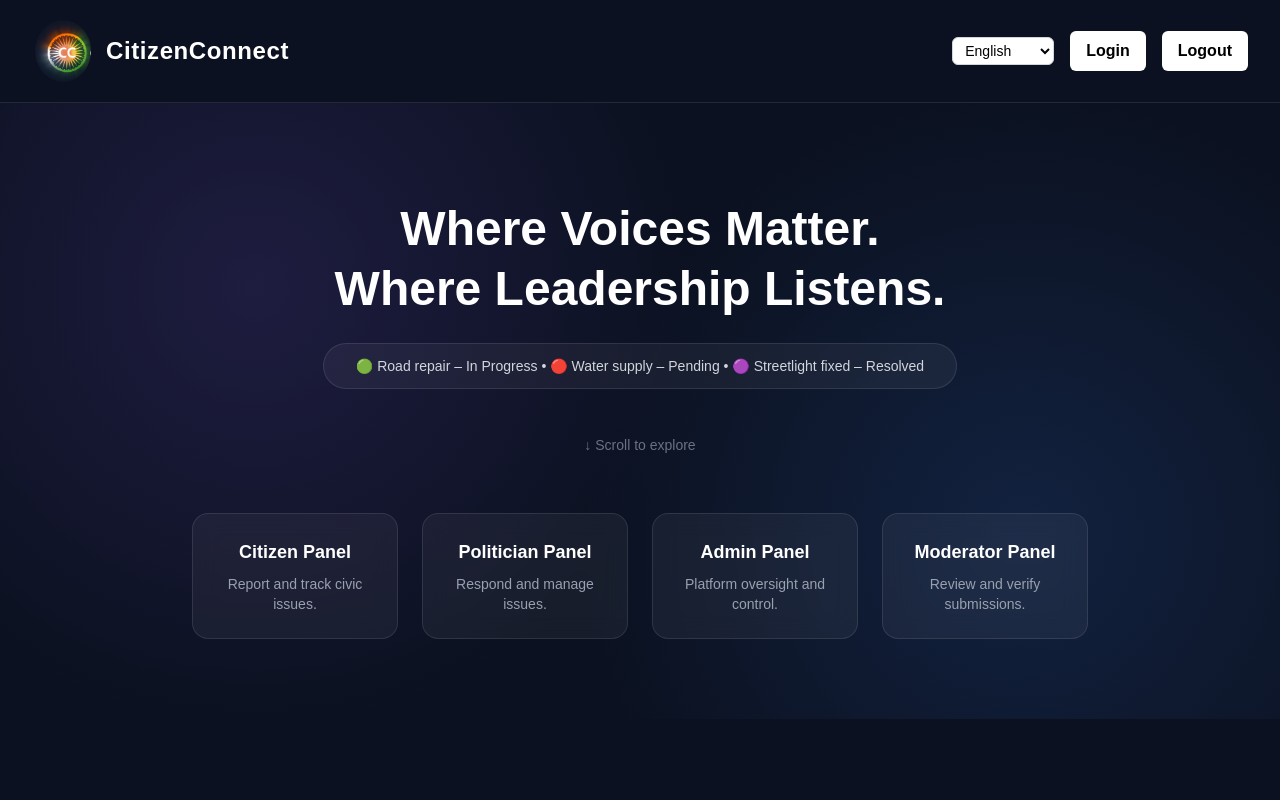
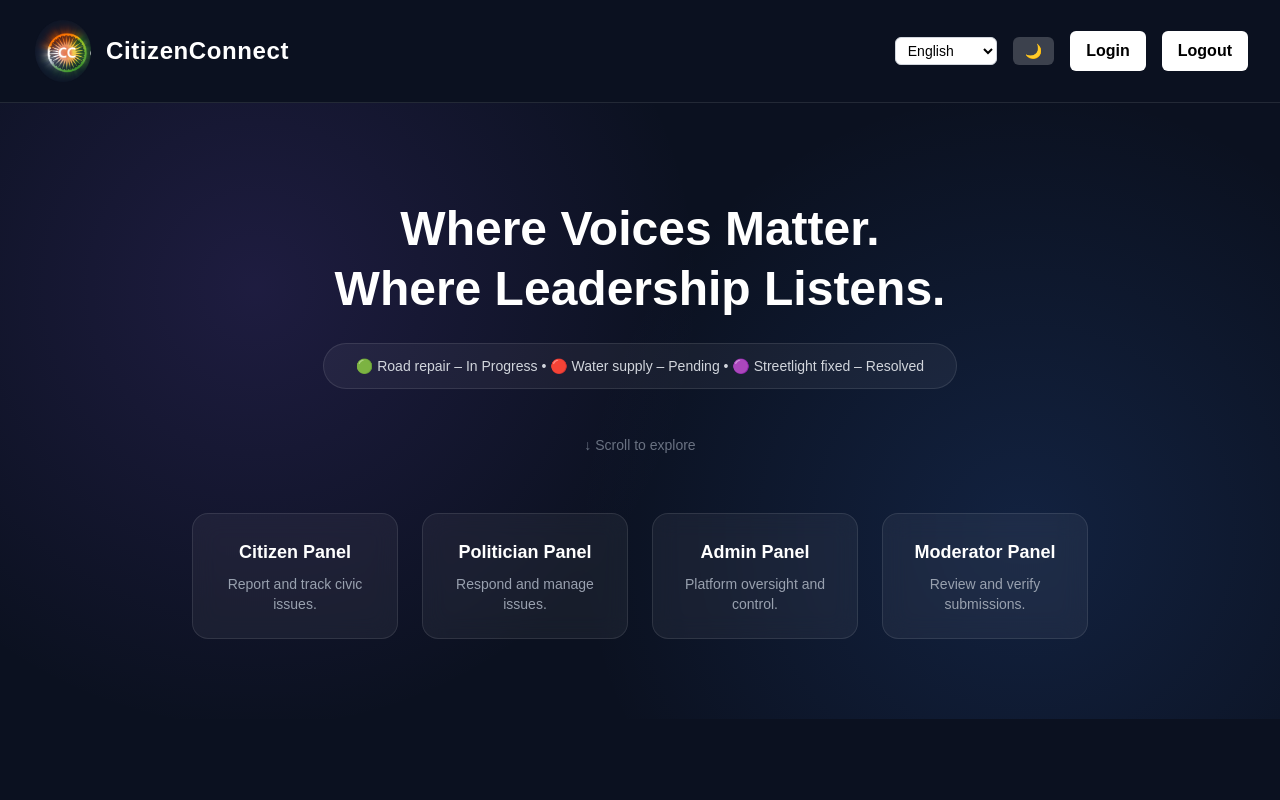
Before and after one commit to Nitisha3340/CitizenConnect, a Next.js app: page / in a window 1280 px wide. Shown: the top 800 px of the page. Built offline with nearby package versions, Linux system fonts and the light colour scheme.

Commit message:
feat: add global navbar with language switcher and theme toggle

```diff
--- a/app/layout.tsx
+++ b/app/layout.tsx
@@ -3,6 +3,7 @@ import "./globals.css";
 import { IssueProvider } from "@/context/IssueContext";
 import { AuthProvider } from "@/context/AuthContext";
 import { Providers } from "./providers";
+import Navbar from "@/components/Navbar";
 export const metadata = {
   title: "CitizenConnect",
   description: "Civic Issue Reporting Platform",
@@ -17,6 +18,7 @@ export default function RootLayout({
     <html lang="en">
       <body>
         <Providers>
+          <Navbar />
           {children}
         </Providers>
       </body>
--- a/app/login/page.tsx
+++ b/app/login/page.tsx
@@ -44,9 +44,9 @@ export default function LoginPage() {
   };
 
   return (
-  <div className="flex items-center justify-center min-h-screen bg-gradient-to-br from-indigo-900 via-purple-900 to-black">
-    <div className="bg-white p-8 rounded-xl shadow-2xl w-96">
-      <h2 className="text-2xl font-bold mb-6 text-center text-gray-800">
+  <div className="flex items-center justify-center min-h-screen bg-gradient-to-br from-indigo-100 via-purple-100 to-white dark:from-indigo-900 dark:via-purple-900 dark:to-black">
+    <div className="bg-white dark:bg-gray-800 p-8 rounded-xl shadow-2xl w-96">
+      <h2 className="text-2xl font-bold mb-6 text-center text-gray-800 dark:text-white">
         CitizenConnect Login
       </h2>
 
@@ -67,7 +67,7 @@ export default function LoginPage() {
       <input
         type="email"
         placeholder="Email (@gmail.com)"
-        className="w-full border border-gray-300 p-2 mb-3 rounded text-black"
+        className="w-full border border-gray-300 p-2 mb-3 rounded text-black dark:text-white dark:bg-gray-700"
         value={email}
         onChange={(e) => setEmail(e.target.value)}
       />
@@ -75,13 +75,13 @@ export default function LoginPage() {
       <input
         type="password"
         placeholder="Password (min 6 characters)"
-        className="w-full border border-gray-300 p-2 mb-3 rounded text-black"
+        className="w-full border border-gray-300 p-2 mb-3 rounded text-black dark:text-white dark:bg-gray-700"
         value={password}
         onChange={(e) => setPassword(e.target.value)}
       />
 
       <select
-        className="w-full border border-gray-300 p-2 mb-4 rounded text-black"
+        className="w-full border border-gray-300 p-2 mb-4 rounded text-black dark:text-white dark:bg-gray-700"
         value={role}
         onChange={(e) =>
           setRole(e.target.value as Role)
--- a/app/page.tsx
+++ b/app/page.tsx
@@ -7,7 +7,6 @@ import { motion } from "framer-motion";
 import CountUp from "react-countup";
 import Image from "next/image";
 import { useLanguage } from "@/context/LanguageContext";
-import LanguageSwitcher from "@/components/LanguageSwitcher";
 
 export default function HomePage() {
   const { logout } = useAuth();
@@ -15,45 +14,8 @@ export default function HomePage() {
   const { t } = useLanguage();
 
   return (
-    <main className="min-h-screen bg-[#0b1120] text-white overflow-x-hidden">
+    <main className="min-h-screen bg-[#0b1120] dark:bg-white text-white dark:text-black overflow-x-hidden">
 
-      {/* ================= NAVBAR ================= */}
-      <div className="sticky top-0 z-50 bg-[#0b1120] border-b border-white/10">
-  <div className="max-w-7xl mx-auto flex justify-between items-center px-8 py-5">
-          <div
-  className="flex items-center gap-3 cursor-pointer"
-  onClick={() => router.push("/")}
->
-  <Image
-    src="/logo.png"
-    alt="CitizenConnect Logo"
-    width={62}
-    height={62}
-    className="object-contain drop-shadow-lg-[0_0_12px_rgba(255,255,255,0.5)] w-[62px] h-[62px]"
-  />
-  <span className="text-2xl font-bold tracking-wide">
-    CitizenConnect
-  </span>
-</div>
-
-          <div className="flex items-center gap-4">
-            <LanguageSwitcher />
-            <button
-              onClick={() => router.push("/login")}
-              className="bg-white text-black px-4 py-2 rounded-md font-semibold hover:opacity-90 transition"
-            >
-              {t("login")}
-            </button>
-
-            <button
-              onClick={logout}
-              className="bg-white text-black px-4 py-2 rounded-md font-semibold hover:opacity-90 transition"
-            >
-              {t("logout")}
-            </button>
-          </div>
-        </div>
-      </div>
 
       {/* ================= HERO ================= */}
       <section className="relative flex flex-col items-center justify-center text-center pt-24 pb-20 px-6 overflow-hidden">
--- a/app/providers.tsx
+++ b/app/providers.tsx
@@ -4,6 +4,7 @@ import { AuthProvider } from "@/context/AuthContext";
 import { IssueProvider } from "@/context/IssueContext";
 import { AnnouncementProvider } from "@/context/AnnouncementContext";
 import { LanguageProvider } from "@/context/LanguageContext";
+import { ThemeProvider } from "@/context/ThemeContext";
 
 export function Providers({
   children,
@@ -15,7 +16,9 @@ export function Providers({
       <IssueProvider>
         <AnnouncementProvider>
           <LanguageProvider>
-            {children}
+            <ThemeProvider>
+              {children}
+            </ThemeProvider>
           </LanguageProvider>
         </AnnouncementProvider>
       </IssueProvider>
--- a/app/tailwind.config.ts
+++ b/app/tailwind.config.ts
@@ -1,6 +1,7 @@
 import type { Config } from "tailwindcss";
 
 const config: Config = {
+  darkMode: 'class', // enable manual dark mode toggling
   content: [
     "./app/**/*.{js,ts,jsx,tsx}",
     "./pages/**/*.{js,ts,jsx,tsx}",
--- /dev/null
+++ b/components/Navbar.tsx
@@ -0,0 +1,61 @@
+"use client";
+
+import Link from "next/link";
+import { useAuth } from "@/context/AuthContext";
+import { useRouter } from "next/navigation";
+import Image from "next/image";
+import { useLanguage } from "@/context/LanguageContext";
+import { useTheme } from "@/context/ThemeContext";
+import LanguageSwitcher from "@/components/LanguageSwitcher";
+
+export default function Navbar() {
+  const { logout } = useAuth();
+  const router = useRouter();
+  const { t } = useLanguage();
+  const { theme, toggleTheme } = useTheme();
+
+  return (
+    <div className="sticky top-0 z-50 bg-[#0b1120] dark:bg-white border-b border-white/10 dark:border-gray-200">
+      <div className="max-w-7xl mx-auto flex justify-between items-center px-8 py-5">
+        <div
+          className="flex items-center gap-3 cursor-pointer"
+          onClick={() => router.push("/")}
+        >
+          <Image
+            src="/logo.png"
+            alt="CitizenConnect Logo"
+            width={62}
+            height={62}
+            className="object-contain drop-shadow-lg-[0_0_12px_rgba(255,255,255,0.5)] w-[62px] h-[62px]"
+          />
+          <span className="text-2xl font-bold tracking-wide text-white dark:text-black">
+            CitizenConnect
+          </span>
+        </div>
+
+        <div className="flex items-center gap-4">
+          <LanguageSwitcher />
+          <button
+            onClick={toggleTheme}
+            className="bg-white/20 hover:bg-white/30 text-white px-3 py-1 rounded-md text-sm"
+          >
+            {theme === "dark" ? "☀️" : "🌙"}
+          </button>
+          <button
+            onClick={() => router.push("/login")}
+            className="bg-white text-black px-4 py-2 rounded-md font-semibold hover:opacity-90 transition"
+          >
+            {t("login")}
+          </button>
+
+          <button
+            onClick={logout}
+            className="bg-white text-black px-4 py-2 rounded-md font-semibold hover:opacity-90 transition"
+          >
+            {t("logout")}
+          </button>
+        </div>
+      </div>
+    </div>
+  );
+}
--- /dev/null
+++ b/context/ThemeContext.tsx
@@ -0,0 +1,48 @@
+"use client";
+
+import React, { createContext, useContext, useState, ReactNode, useEffect } from "react";
+
+export type Theme = "light" | "dark";
+
+interface ThemeContextProps {
+  theme: Theme;
+  toggleTheme: () => void;
+}
+
+const ThemeContext = createContext<ThemeContextProps>({
+  theme: "light",
+  toggleTheme: () => {},
+});
+
+export function ThemeProvider({ children }: { children: ReactNode }) {
+  const [theme, setTheme] = useState<Theme>("light");
+
+  useEffect(() => {
+    // read saved theme or match system
+    const saved = localStorage.getItem("theme") as Theme | null;
+    if (saved) setTheme(saved);
+    else {
+      const prefersDark = window.matchMedia("(prefers-color-scheme: dark)").matches;
+      setTheme(prefersDark ? "dark" : "light");
+    }
+  }, []);
+
+  useEffect(() => {
+    document.documentElement.classList.toggle("dark", theme === "dark");
+    localStorage.setItem("theme", theme);
+  }, [theme]);
+
+  const toggleTheme = () => {
+    setTheme((t) => (t === "dark" ? "light" : "dark"));
+  };
+
+  return (
+    <ThemeContext.Provider value={{ theme, toggleTheme }}>
+      {children}
+    </ThemeContext.Provider>
+  );
+}
+
+export function useTheme() {
+  return useContext(ThemeContext);
+}
```
